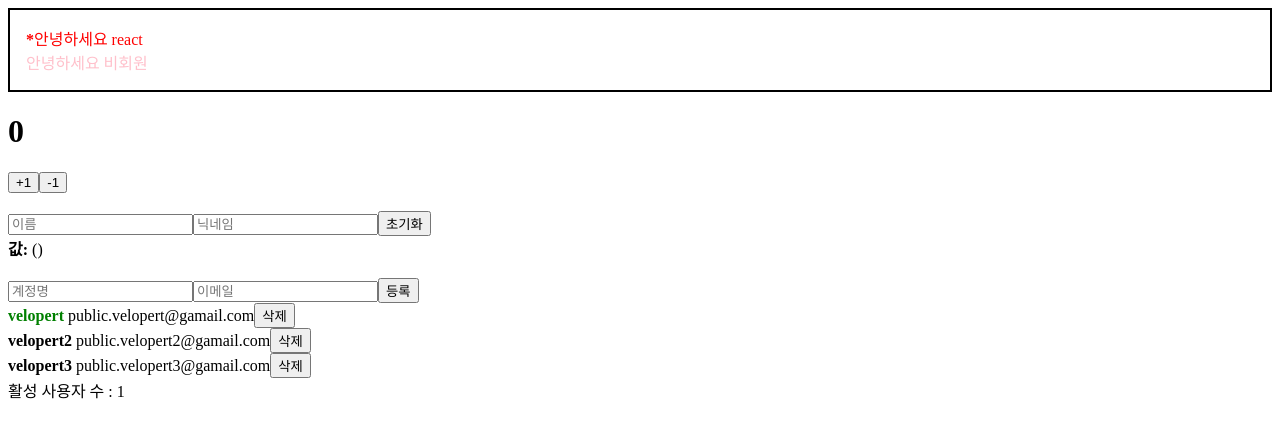
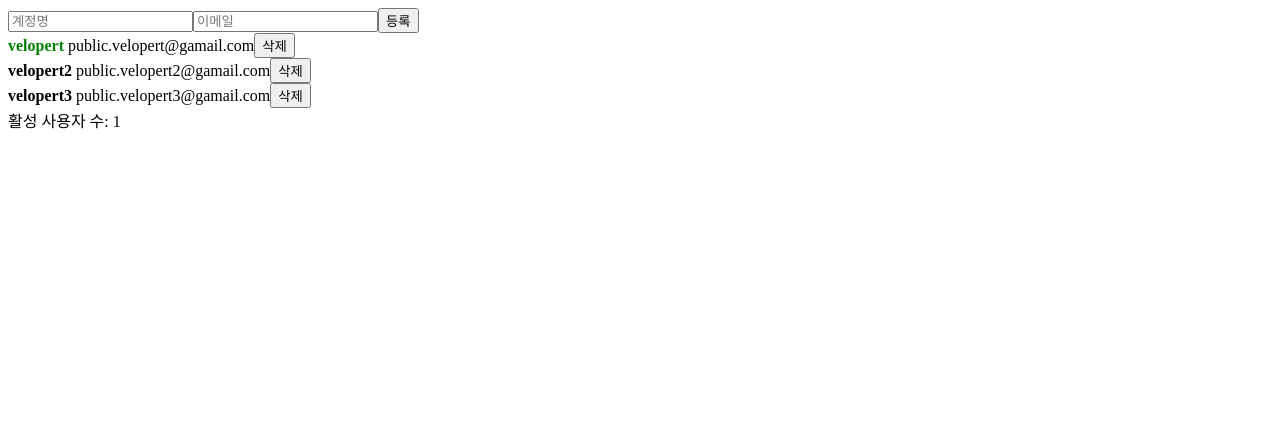
Before and after one commit to sseon000/Study-Tutorial-React, a React (Create React App) app: page / in a window 1280 px wide. Shown: the top 438 px of the page. Built offline with nearby package versions, Linux system fonts and the light colour scheme.

Commit message:
study-react-19~21

```diff
--- a/src/App.js
+++ b/src/App.js
@@ -1,4 +1,4 @@
-import React, { useRef, useState, useMemo, useCallback } from 'react'
+import React, { useRef, useState, useMemo, useCallback, useReducer } from 'react'
 import Counter from "./component/Counter";
 import CreateUser from './component/CreateUser';
 import Hello from "./component/Hello";
@@ -10,8 +10,136 @@ function countActiveUsers(users) {
   console.log('활성 사용자 수를 세는중...');
   return users.filter(user => user.active).length;
 }
+
+const initialState = {
+  inputs: {
+    username: '',
+    email: '',
+  },
+  users: [
+    {
+        id: 1,
+        username: 'velopert',
+        email: 'public.velopert@gamail.com',
+        active: true,
+    },
+    {
+        id: 2,
+        username: 'velopert2',
+        email: 'public.velopert2@gamail.com',
+        active: false,
+    },
+    {
+        id: 3,
+        username: 'velopert3',
+        email: 'public.velopert3@gamail.com',
+        active: false,
+    },
+  ]
+}
+
+function reducer(state, action){
+  switch (action.type) {
+    case 'CHANGE_INPUT':
+      return {
+        ...state,
+        inputs: {
+          ...state.inputs,
+          [action.name]: action.value
+        }
+      };
+    case 'CRATE_USER':
+      return {
+        inputs: initialState.inputs,
+        users: state.users.concat(action.user)
+      };
+    case 'TOGGLE_USER':
+      return {
+        ...state,
+        users: state.users.map(user =>
+          user.id === action.id
+            ? {...user, active: !user.active }
+            : user
+            )
+      };
+      case 'REMOVE_USER':
+        return {
+          ...state,
+          users: state.users.filter(user => user.id !== action.id)
+        };
+      default:
+        throw new Error('Unhandled action')
+  }
+}
+
 function App() {
-  const [inputs, setInputs] = useState({
+  //      상태, dispatch               reducer, 초기값들
+  const [state, dispatch] = useReducer(reducer, initialState);
+  const nextId = useRef(4)
+  const { users } = state;
+  const { username, email } = state.inputs;
+
+  const onChange = useCallback(e => {
+    const { name, value } = e.target;
+    dispatch({
+      type: 'CHANGE_INPUT',
+      name,
+      value
+    })
+  }, [])
+
+  const onCreate = useCallback(() => {
+    dispatch({
+      type: 'CRATE_USER',
+      user: {
+        id: nextId.current,
+        username,
+        email,
+      }
+    });
+    nextId.current += 1;
+  }, [username, email])
+
+  const onToggle = useCallback(id => {
+    dispatch({
+      type: 'TOGGLE_USER',
+      id
+    });
+  }, []);
+
+  const onRemove = useCallback(id => {
+    dispatch({
+      type: 'REMOVE_USER',
+      id
+    });
+  }, []);
+
+  const count = useMemo(() => countActiveUsers(users), [users]);
+
+  return (
+    <>
+      <CreateUser
+        username={username}
+        email={email}
+        onChange={onChange}
+        onCreate={onCreate}
+      />
+      <UserList
+        users={users}
+        onToggle={onToggle}
+        onRemove={onRemove}
+      />
+      <div>활성 사용자 수: {count}</div>
+    </>
+  )
+
+}
+
+export default App;
+
+/*
+** useReducer 사용전 코드
+ const [inputs, setInputs] = useState({
     username: '',
     email: '',
   });
@@ -56,26 +184,26 @@ const onCreate = useCallback(() => {
     email,
   };
   //setUsers([...users, user]);   spread
-  setUsers(users.concat(user)); //concat
+  setUsers(users => users.concat(user)); //concat
   setInputs({
     username: '',
     email: '',
   });
 
   nextId.current += 1;
-}, [username, email, users])
+}, [username, email])
 
 const onRemove = useCallback(id => {
-  setUsers(users.filter(user => user.id !== id));
-}, [users])
+  setUsers(users => users.filter(user => user.id !== id));
+}, [])
 
 const onToggle = useCallback(id => {
-  setUsers(users.map(
+  setUsers(users => users.map(
     user => user.id === id
     ? {...user, active: !user.active }
     : user
   ));
-}, [users]);
+}, []);
 
   const count = useMemo(() => countActiveUsers(users), [users]);
 
@@ -105,6 +233,4 @@ const onToggle = useCallback(id => {
     </div>
   </>
   );
-}
-
-export default App;
+*/
--- a/src/component/Counter.js
+++ b/src/component/Counter.js
@@ -1,15 +1,34 @@
-import React, { useState } from 'react'
+import React, { useState,useReducer } from 'react'
+
+function reducer(state, action) {
+  switch (action.type) {
+    case 'INCREMENT':
+      return state + 1;
+    case 'DECREMENT':
+      return state -1;
+    default:
+      throw new Error('Unhandled action');
+  }
+}
 
 function Counter() {
-  const [number, setNumber] = useState(0);
+  //const [number, setNumber] = useState(0);
+  const [number, dispatch] = useReducer(reducer, 0);
+
 
   const onIncrease = (e) => {
     /* setNumber(number + 1); */
-    setNumber(prevNumber => prevNumber + 1);
+    /* setNumber(prevNumber => prevNumber + 1); */
+    dispatch({
+      type: 'INCREMENT'
+    })
   }
 
   const onDecrease = (e) => {
-    setNumber(number - 1);
+    /* setNumber(number - 1); */
+    dispatch({
+      type: 'DECREMENT'
+    })
 }
 
   return (
--- a/src/component/UserList.js
+++ b/src/component/UserList.js
@@ -1,6 +1,6 @@
 import React, { useEffect } from 'react'
 
-function User({ user, onRemove,  onToggle }) {
+const User = React.memo(function User({ user, onRemove,  onToggle }) {
     const { username, email, id, active} = user
     // 첫번째 인자는 실행 할 함수
     // props로 받아온 값들은 useEffect 내에서 사용할 땐 deps에 넣기
@@ -41,8 +41,8 @@ function User({ user, onRemove,  onToggle }) {
         <span>{email}</span>
         <button onClick={ () => onRemove(id)}>삭제</button>
         </div>
-    )
-}
+    );
+});
 
 function UserList({ users, onRemove, onToggle }) {
   return (
@@ -63,4 +63,7 @@ function UserList({ users, onRemove, onToggle }) {
   )
 }
 
-export default UserList
+export default React.memo(
+    UserList,
+    (prevProps, nextProps) => nextProps.users === prevProps.users
+)
```
Also changed, not shown: 1 other file (tests, documents, lock files or other folders).
